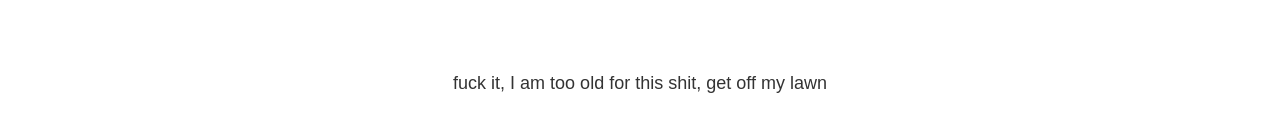
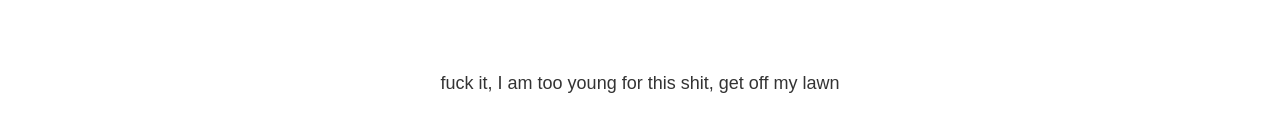
Before and after one commit to kevinfoerster/com.becomingagrumpyoldman, a Gatsby site: page / in a window 1280 px wide. Shown: the part 572-704 px from the top of the page. Built offline with nearby package versions, Linux system fonts and the light colour scheme; Gatsby itself is replaced by a stand-in of ours.

Commit message:
Update index.js

```diff
--- a/src/components/header/index.js
+++ b/src/components/header/index.js
@@ -12,7 +12,7 @@ const Header = ({ siteTitle }) => (
         {siteTitle}
       </Link>
     </h1>
-    <p>fuck it, I am too old for this shit, get off my lawn</p>
+    <p>fuck it, I am too young for this shit, get off my lawn</p>
   </div>
 )
 
```
